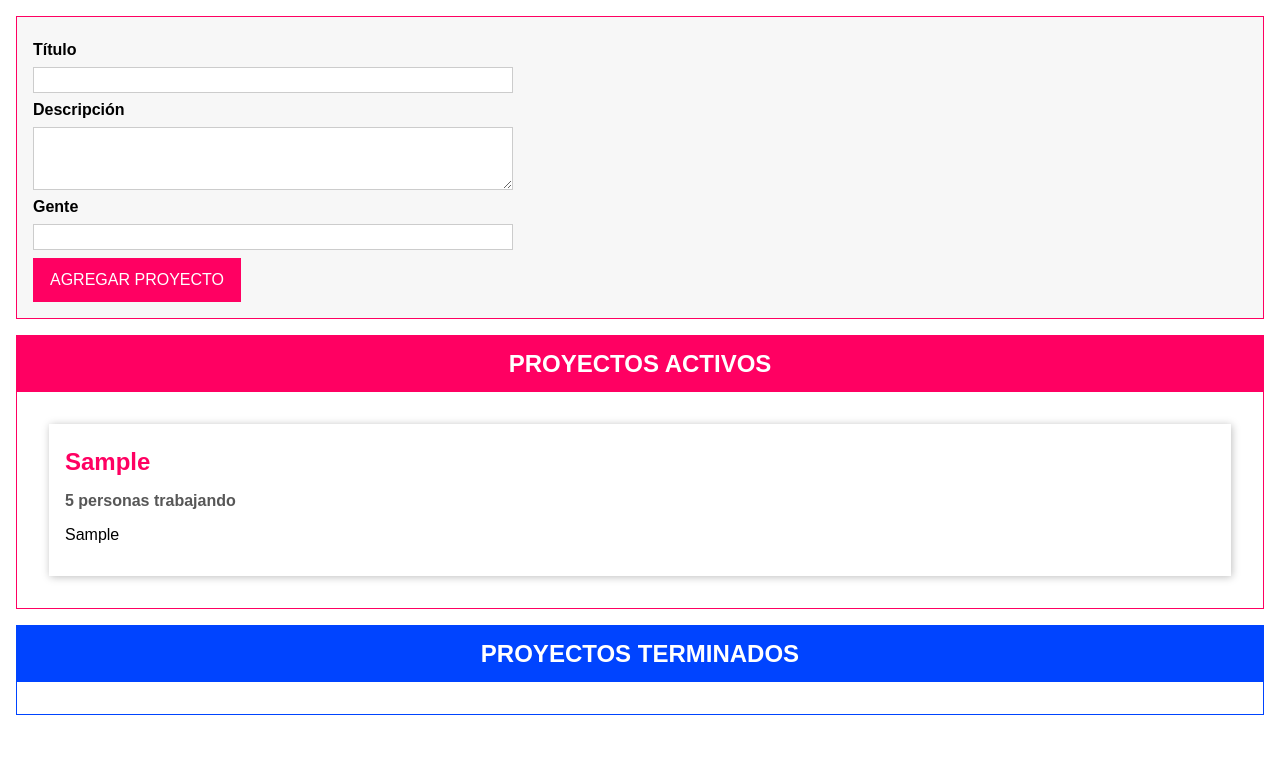
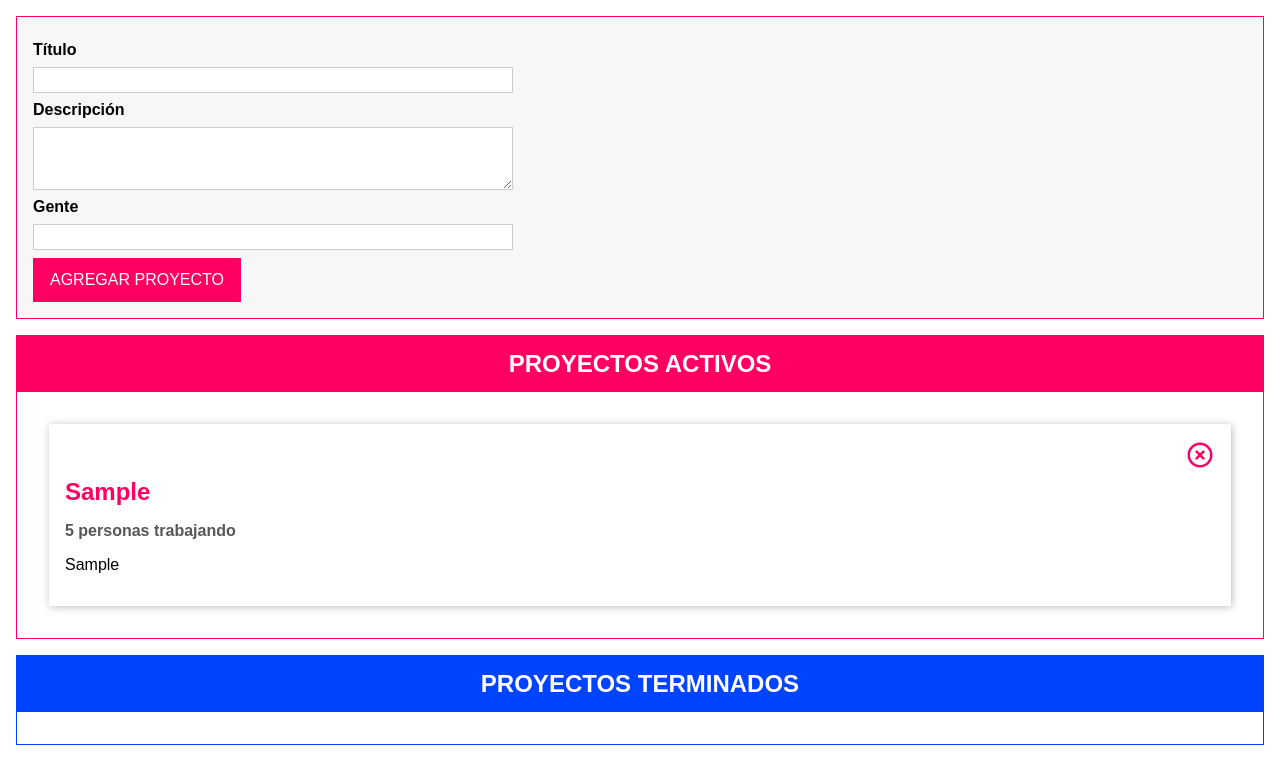
Before and after one commit to gabrielvieyra/drag-and-drop-ts, a website with bundled scripts: page index.html in a window 1280 px wide. Both pictures are taken after typing "Sample", "Sample", "5" into the empty fields and a click on the button "AGREGAR PROYECTO". Built offline with nearby package versions, Linux system fonts and the light colour scheme.

Commit message:
cambiar el estado de los proyectos

```diff
--- a/app.css
+++ b/app.css
@@ -91,6 +91,15 @@ button:active {
     box-shadow: 1px 1px 8px rgba(0, 0, 0, 0.26);
     padding: 1rem;
     margin: 1rem;
+    background-color: white;
+}
+
+.projects li .material-icons {
+    color: #ff0062;
+    display: block;
+    text-align: right;
+    font-size: 30px;
+    cursor: pointer;
 }
 
 .projects li h2 {
@@ -125,3 +134,7 @@ button:active {
     border: 1px solid #ff0062;
     background: #f7f7f7;
 }
+
+.esconder {
+    display: none !important;
+}
--- a/index.html
+++ b/index.html
@@ -4,7 +4,14 @@
         <meta charset="UTF-8" />
         <meta name="viewport" content="width=device-width, initial-scale=1.0" />
         <meta http-equiv="X-UA-Compatible" content="ie=edge" />
-        <title>Drag & Drop TS</title>
+        <title>Lista de proyectos</title>
+
+        <!-- Material Icons -->
+        <link
+            href="https://fonts.googleapis.com/icon?family=Material+Icons"
+            rel="stylesheet"
+        />
+
         <link rel="stylesheet" href="app.css" />
     </head>
     <body>
@@ -33,6 +40,7 @@
         </template>
         <template id="single-project">
             <li>
+                <span class="material-icons"> highlight_off </span>
                 <h2></h2>
                 <h3></h3>
                 <p></p>
@@ -41,7 +49,7 @@
         <template id="project-list">
             <section class="projects">
                 <header>
-                    <h2></h2>
+                    <h2 style="text-align: center"></h2>
                 </header>
                 <ul></ul>
             </section>
--- a/src/app.ts
+++ b/src/app.ts
@@ -1,3 +1,5 @@
+let proyectos: HTMLElement[] = [];
+
 document.addEventListener('DOMContentLoaded', () => {
     mostrarEnPantallaFormulario();
     mostrarEnPantallaListaDeProyectos();
@@ -39,18 +41,19 @@ function enviarFormulario(e: Event) {
     const inputTitulo = document.querySelector('#title') as HTMLInputElement;
     const textAreaDescripcion = document.querySelector('#description') as HTMLTextAreaElement;
     const inputGente = document.querySelector('#people') as HTMLInputElement;
-    const inputUsuario = validarFormulario(inputTitulo, textAreaDescripcion, inputGente);
+    const id = Math.random();
+    const inputUsuario = validarFormulario(inputTitulo, textAreaDescripcion, inputGente, id);
 
     if(Array.isArray(inputUsuario)) {
-        const [titulo, descripcion, numeroGente] = inputUsuario;
+        const [titulo, descripcion, numeroGente, id] = inputUsuario;
 
-        agregarProyecto(titulo, descripcion, numeroGente);
+        agregarProyecto(titulo, descripcion, numeroGente, id);
 
         limpiarInputs(inputTitulo, textAreaDescripcion, inputGente);
     }
 }
 
-function validarFormulario(inputUno: HTMLInputElement, textArea: HTMLTextAreaElement, inputDos: HTMLInputElement): [string, string, number] | void {
+function validarFormulario(inputUno: HTMLInputElement, textArea: HTMLTextAreaElement, inputDos: HTMLInputElement, id: number): [string, string, number, number] | void {
     const validacionTitulo: Validacion = {
         value: inputUno.value,
         required: true
@@ -73,7 +76,7 @@ function validarFormulario(inputUno: HTMLInputElement, textArea: HTMLTextAreaEle
         alert('Input invalido, por favor intente otra vez!');
         return;
     }else {
-        return [inputUno.value, textArea.value, Number(inputDos.value)];
+        return [inputUno.value, textArea.value, Number(inputDos.value), id];
     }
 }
 
@@ -113,14 +116,15 @@ interface Validacion {
     max?: number;
 }
 
-function agregarProyecto(titulo: string, descripcion: string, numeroGente: number) {
-        const listaProyecto = document.querySelector('#active-projects-list') as HTMLElement;
+function agregarProyecto(titulo: string, descripcion: string, numeroGente: number, id: number) {
         const templateElement = document.querySelector('#single-project') as HTMLTemplateElement;
         const importarNode = document.importNode(templateElement.content, true);
         const proyecto = importarNode.firstElementChild as HTMLElement;
-        proyecto.children[0].textContent = `${titulo}`;
-        proyecto.children[2].textContent = `${descripcion}`;
-        const numeroGenteProyecto = proyecto.children[1];
+        proyecto.setAttribute('id', `${id}`);
+        proyecto.children[0].setAttribute('data-id', `${id}`);
+        proyecto.children[1].textContent = `${titulo}`;
+        proyecto.children[3].textContent = `${descripcion}`;
+        const numeroGenteProyecto = proyecto.children[2];
 
         if(Number(`${numeroGente}`) === 1) {
             numeroGenteProyecto.textContent = `${numeroGente} persona trabajando`;
@@ -128,5 +132,49 @@ function agregarProyecto(titulo: string, descripcion: string, numeroGente: numbe
             numeroGenteProyecto.textContent = `${numeroGente} personas trabajando`;
         }
 
+        proyectos = [...proyectos, proyecto];
+
+        mostrarProyectosEnPantalla(proyectos);
+}
+
+function mostrarProyectosEnPantalla(proyectos: HTMLElement[]) {
+    const listaProyecto = document.querySelector('#active-projects-list') as HTMLElement;
+
+    proyectos.forEach(proyecto => {
         listaProyecto.appendChild(proyecto);
+    })
+
+    const contenedorProyectosActivos = document.querySelector('#active-projects-list') as HTMLElement;
+    contenedorProyectosActivos.addEventListener('click', eliminarProyectos);
+};
+
+function eliminarProyectos(e: Event) {
+    const elementosProyecto = e.target as HTMLElement;
+
+    if(elementosProyecto.classList.contains('material-icons')) {
+        const idProyecto = elementosProyecto.getAttribute('data-id');
+
+        proyectos.forEach(proyecto => {
+            if(proyecto.id === idProyecto) {
+                mostrarProyectosTerminados(proyecto);
+            }
+        })
+
+        proyectos = proyectos.filter(proyecto => proyecto.id !== idProyecto);
+
+        limpiarPantalla();
+        mostrarProyectosEnPantalla(proyectos);
+    }
 }
+
+function limpiarPantalla() {
+    const listaProyectosActivos = document.querySelector('#active-projects-list') as HTMLElement;
+    listaProyectosActivos.innerHTML = '';
+}
+
+function mostrarProyectosTerminados(proyecto: HTMLElement) {
+    const listaProyectoTerminados = document.querySelector('#finished-projects-list') as HTMLElement;
+    proyecto.children[0].classList.add('esconder');
+
+    listaProyectoTerminados.appendChild(proyecto);
+}
```
Also changed, not shown: package.json (+5 -2 lines), dist/app.js, 1 other file.
